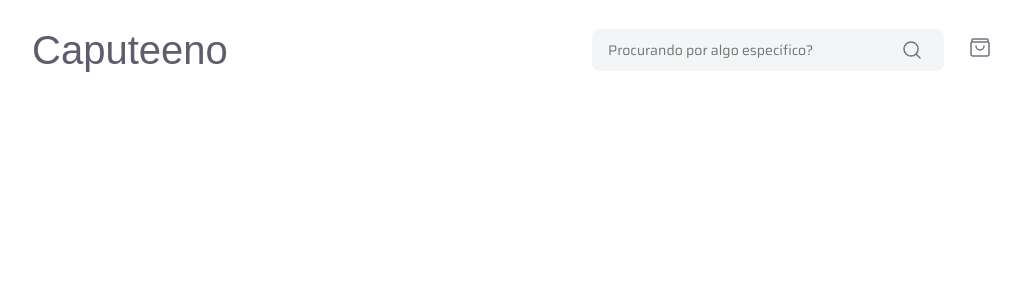
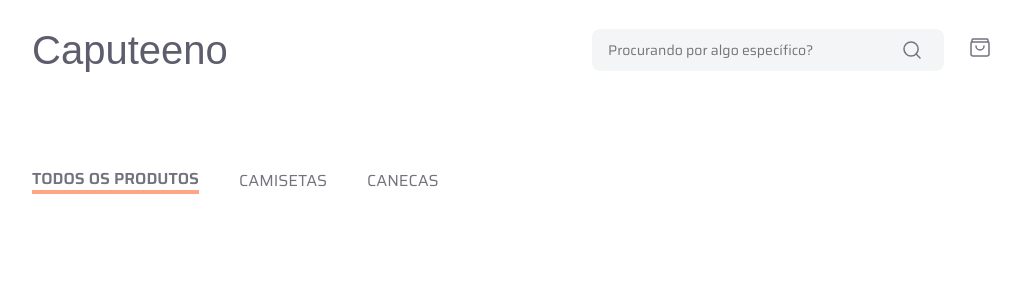
Before and after one commit to lbombassei/caputeeno, a Next.js app: page / in a window 1280 px wide. Shown: the top 300 px of the page, without its empty margins (128-1149 px from the left). Built offline with nearby package versions, Linux system fonts and the light colour scheme; a web font is replaced by a local one.

Commit message:
feat: creating contexts and first filters

```diff
--- a/src/app/globals.css
+++ b/src/app/globals.css
@@ -4,6 +4,7 @@
   --bg-secundary: #F3F5F6;
   --text-dark: #737380;
   --delete-color: #DE3838;
+  --orange-low: #FFA585;
 }
 * {
   box-sizing: border-box;
--- a/src/app/layout.tsx
+++ b/src/app/layout.tsx
@@ -1,6 +1,8 @@
 import type { Metadata } from 'next'
 import { Saira } from 'next/font/google'
 import './globals.css'
+import { Header } from '@/components/header'
+import { FilterContextProvider } from "@/contexts/filter-context";
 
 const saira = Saira({
   weight: ['300', '400', '500', '600'],
@@ -19,7 +21,13 @@ export default function RootLayout({
 }) {
   return (
     <html lang="en">
-      <body className={saira.className}>{children}</body>
+      <body className={saira.className}>
+      <FilterContextProvider>
+
+        <Header />
+          {children}
+          </FilterContextProvider>
+      </body>
     </html>
   )
 }
--- a/src/app/page.module.css
+++ b/src/app/page.module.css
@@ -2,7 +2,5 @@
   display: flex;
   flex-direction: column;
   justify-content: space-between;
-  align-items: center;
-  padding: 6rem;
-  min-height: 100vh;
+  padding: 34px 160px;
 }
--- a/src/app/page.tsx
+++ b/src/app/page.tsx
@@ -1,9 +1,11 @@
-import { Header } from "@/components/header";
+import { FilterBar } from "@/components/filter-bar";
+import main from './page.module.css';
+
 
 export default function Home() {
   return (
-    <main >
-      <Header />
+    <main className={main.main}>
+        <FilterBar />
     </main>
   )
 }
--- /dev/null
+++ b/src/components/filter-bar.tsx
@@ -0,0 +1,20 @@
+'use client'
+import styled from "styled-components";
+import { FilterByType } from "./filter-by-type";
+
+interface FilterProps {
+
+}
+const FilterContainer = styled.div`
+    display: flex;
+    width: 100%;
+    align-items: start;
+    padding-top: 34px;
+`
+export function FilterBar(props: FilterProps) {
+    return (
+        <FilterContainer>
+            <FilterByType />
+        </FilterContainer>
+    )
+}
--- /dev/null
+++ b/src/components/filter-by-type.tsx
@@ -0,0 +1,39 @@
+import styled from "styled-components"
+
+interface FilterBytypeProps {
+
+}
+
+interface FilterItemProps {
+    selected: boolean;
+}
+
+const FilterList = styled.ul`
+    display: flex;
+    align-items: center;
+    justify-content: center;
+    gap: 40px;
+    list-style: none;
+`
+
+const FilterItem = styled.li<FilterItemProps>`
+    color: var(--text-dark);
+    text-align: center;
+    font-family: inherit;
+    font-size: 16px;
+    font-weight: ${props => props.selected ? '600' : '400'};
+    line-height: 22px;
+    text-transform: uppercase;
+    border-bottom: ${props => props.selected ? '4px solid var(--orange-low)' : ''};
+    cursor: pointer;
+`
+
+export function FilterByType() {
+    return (
+        <FilterList>
+            <FilterItem selected>Todos os Produtos</FilterItem>
+            <FilterItem selected={false}>Camisetas</FilterItem>
+            <FilterItem selected={false}>Canecas</FilterItem>
+        </FilterList>
+    )
+}
--- /dev/null
+++ b/src/contexts/filter-context.tsx
@@ -0,0 +1,27 @@
+'use client'
+import { FilterType } from "@/enum/filter-enum";
+import { ReactNode, createContext, useState } from "react";
+
+const FilterContext = createContext({
+    search: '',
+    page: 0,
+    type: FilterType.ALL,
+    setSearch: (value: string) => {},
+    setPage: (value: number) => {},
+    setType: (value: FilterType) => {}
+})
+
+interface ProviderProps {
+    children: ReactNode
+}
+
+export function FilterContextProvider({children}: ProviderProps) {
+    const [search, setSearch] = useState('');
+    const [page, setPage] = useState(0);
+    const [type, setType] = useState(FilterType.ALL);
+    return (
+        <FilterContext.Provider value={{ search, page, type, setSearch, setPage, setType }}>
+            {children}
+        </FilterContext.Provider>
+    )
+}
--- /dev/null
+++ b/src/enum/filter-enum.ts
@@ -0,0 +1,5 @@
+export enum FilterType {
+  "ALL",
+  "SHIRT",
+  "MUG",
+}
```
